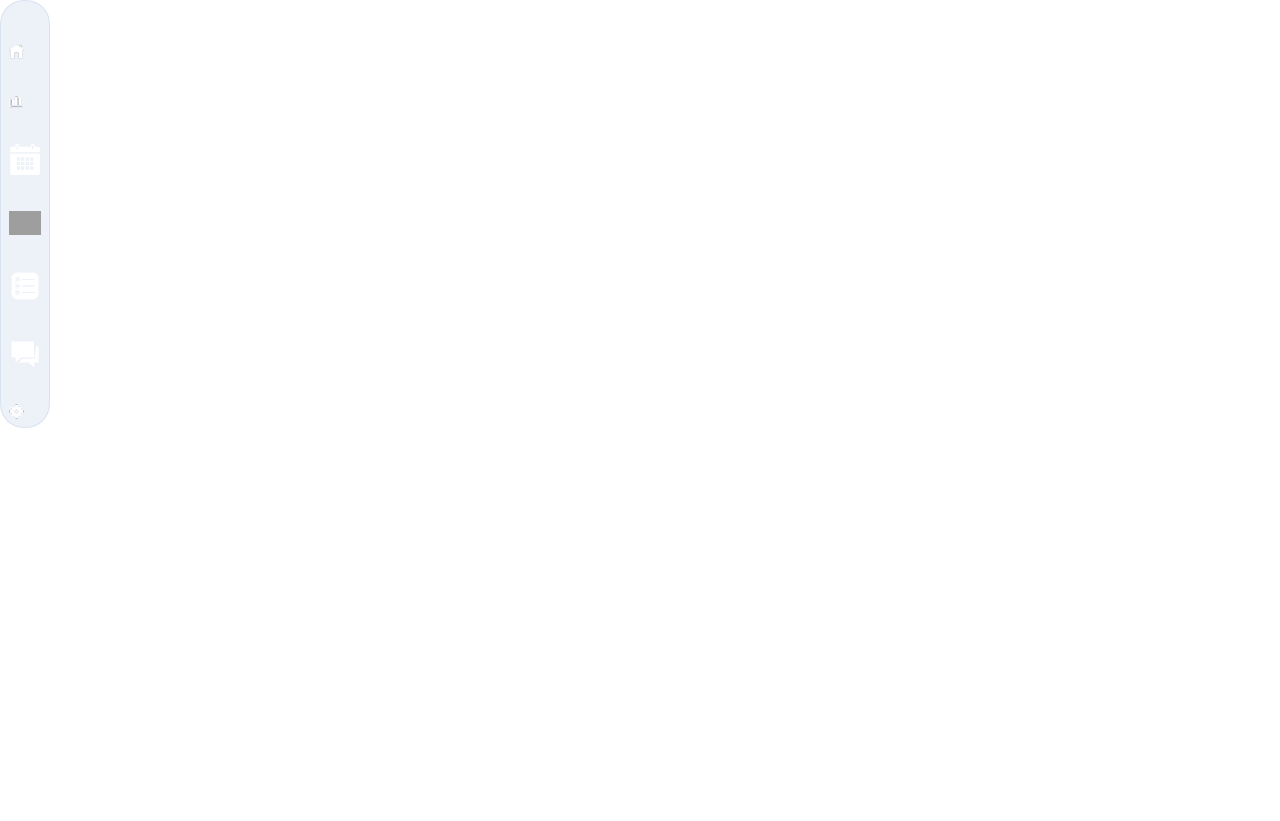
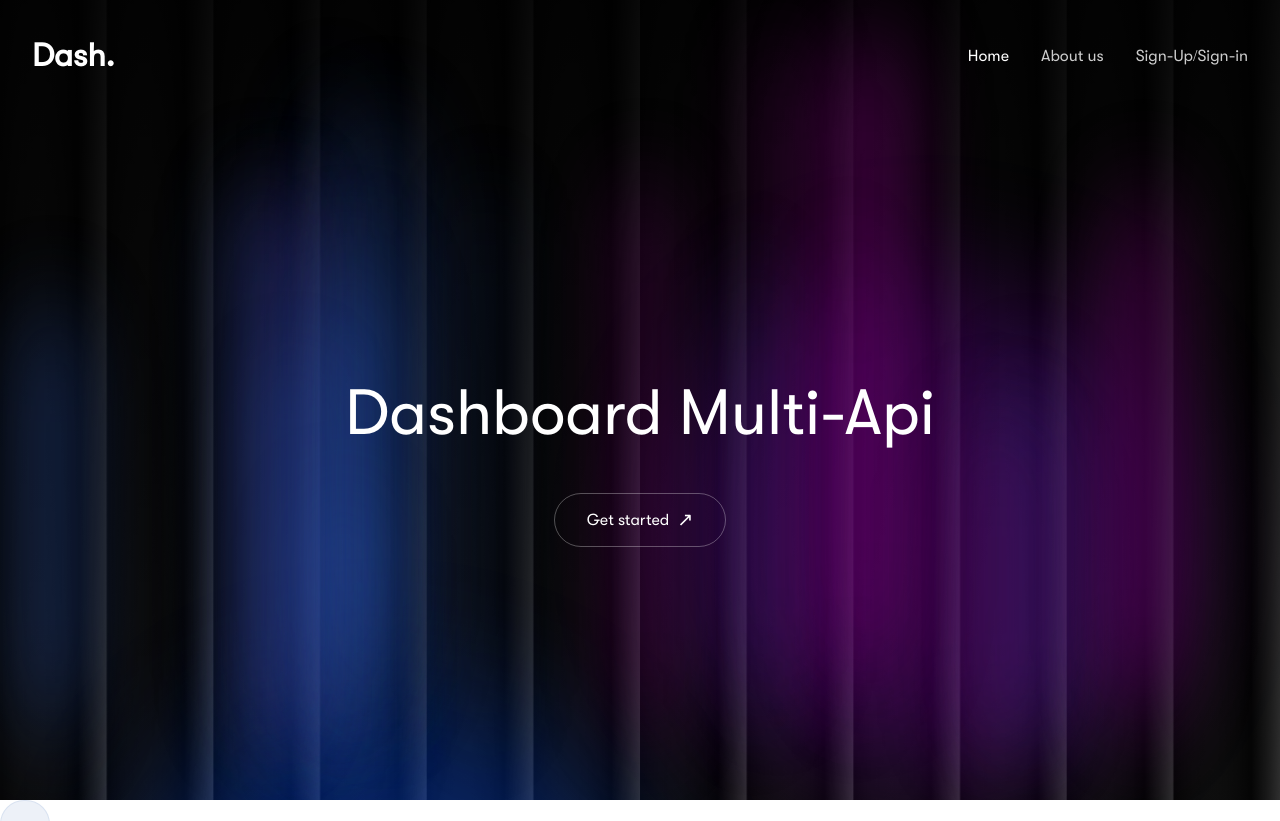
Before and after one commit to Serge01700/Dashboard-Multi-Api, a Vue app in the folder dashboard-api/: page / in a window 1280 px wide. Shown: the top 821 px of the page. Before the commit the page ends 800 px from the top, so only its background shows below. Built offline with nearby package versions, Linux system fonts and the light colour scheme; grey boxes are pictures that could not be loaded.

Commit message:
header home

```diff
--- a/dashboard-api/src/App.vue
+++ b/dashboard-api/src/App.vue
@@ -1,5 +1,6 @@
 <template>
 <div>
+    <AnimatedBackground />
 
     <WidgetWeather  class="hidden"/>
     <Sidebar />
@@ -14,6 +15,7 @@
 import WidgetWeather from './components/WidgetWeatherHome.vue'
 import DashboardLayout from './layout/DashboardLayout.vue';
 import Sidebar from './components/Sidebar.vue';
+import AnimatedBackground from './components/AnimatedBackground.vue';
 
 
 
@@ -21,7 +23,8 @@ export default {
     components:{
         WidgetWeather,
         DashboardLayout,
-        Sidebar
+        Sidebar,
+        AnimatedBackground
     }
 }
 </script>
--- /dev/null
+++ b/dashboard-api/src/components/AnimatedBackground.vue
@@ -0,0 +1,250 @@
+<template>
+    <div class="custom-bg">
+        <div class="dashboard">
+          <!-- Ellipses fixes avec plus d'intensité -->
+          <div class="ellipse ellipse-blue"></div>
+          <div class="ellipse ellipse-purple"></div>
+
+          <div class="animated-background">
+            <div v-for="(bar, index) in bars" :key="index"
+                 class="light-bar"
+                 :style="{
+                   left: `${bar.position}%`,
+                   width: `${bar.width}%`,
+                   height: `${bar.height}%`,
+                   backgroundColor: bar.color,
+                   animationDuration: `${bar.speed}s`,
+                   animationDelay: `${bar.delay}s`
+                 }">
+            </div>
+          </div>
+          <div class="content">
+            <header>
+              <div class="logo">Dash.</div>
+              <nav>
+                <a href="#" class="active">Home</a>
+                <a href="#">About us</a>
+                <a href="#">Sign-Up/Sign-in</a>
+              </nav>
+            </header>
+            <main>
+              <h1>Dashboard Multi-Api</h1>
+              <button class="get-started">
+                Get started
+                <span class="arrow">↗</span>
+              </button>
+            </main>
+          </div>
+        </div>
+    </div>
+    </template>
+
+    <script>
+    export default {
+      name: 'DashboardView',
+      data() {
+        return {
+          bars: []
+        }
+      },
+      mounted() {
+        this.generateBars();
+      },
+      methods: {
+        generateBars() {
+          // Générer entre 15 et 20 barres
+          const numberOfBars = Math.floor(Math.random() * 6) + 15;
+
+          for (let i = 0; i < numberOfBars; i++) {
+            // Générer des propriétés aléatoires pour chaque barre
+            const isBlue = Math.random() > 0.5;
+
+            const bar = {
+              position: Math.random() * 100, // Position horizontale
+              width: Math.random() * 7 + 1, // Largeur entre 1% et 8%
+              height: Math.random() * 40 + 30, // Hauteur entre 30% et 70%
+              color: isBlue ?
+                `rgba(40, 82, 175, ${Math.random() * 0.5 + 0.3})` : // Intensité augmentée
+                `rgba(128, 0, 128, ${Math.random() * 0.5 + 0.3})`, // Intensité augmentée
+              speed: Math.random() * 8 + 7, // Vitesse d'animation entre 7s et 15s
+              delay: Math.random() * -5 // Délai d'animation aléatoire
+            };
+
+            this.bars.push(bar);
+          }
+        }
+      }
+    }
+    </script>
+
+    <style scoped>
+    .dashboard {
+      min-height: 100vh;
+      position: relative;
+      color: rgb(255, 255, 255);
+      background:  linear-gradient(rgba(0, 0, 0, 0.9), rgba(0, 0, 0, 0.5)),  url('../assets/img/bg (2).png');
+      background-size: cover;
+      background-position: center;
+      overflow: hidden;
+    }
+
+    .dashboard::before {
+  content: '';
+  position: absolute;
+  top: 0;
+  left: 0;
+  right: 0;
+  bottom: 0;
+  background: inherit; /* Hérite de l'image de fond */
+  opacity: 0.3; /* Ajuste l'opacité de l'image */
+  z-index: -1; /* Assure que le pseudo-élément soit derrière le contenu */
+}
+
+    .custom-bg {
+      background-color: rgb(14, 14, 14);
+    }
+
+    /* Styles pour les ellipses fixes */
+    .ellipse {
+      position: absolute;
+      border-radius: 50%;
+      filter: blur(70px); /* Flou plus prononcé */
+      z-index: 1;
+      animation: pulseAndMove 1s infinite alternate ease-in-out;
+    }
+
+    .ellipse-blue {
+      width: 40vw;
+      height: 40vw;
+      background-color: rgba(0, 80, 255, 0.6); /* Bleu plus intense */
+      top: 100%;
+      left: 10%;
+      animation-delay: -2s;
+    }
+
+    .ellipse-purple {
+      width: 45vw;
+      height: 45vw;
+      background-color: rgba(170, 0, 255, 0.4); /* Violet plus intense */
+      bottom: 1%;
+      right: 5%;
+      animation-delay: -5s;
+    }
+
+    @keyframes pulseAndMove {
+      0% {
+        transform: translateY(5%) scale(0.9);
+        opacity: 0.5;
+      }
+      50% {
+        transform: translateY(-10%) scale(1.05);
+        opacity: 0.7;
+      }
+      100% {
+        transform: translateY(-20%) scale(1);
+        opacity: 0.6;
+      }
+    }
+
+    .animated-background {
+      position: absolute;
+      top: 0;
+      left: 0;
+      width: 100%;
+      height: 100%;
+      z-index: 1;
+    }
+
+    .light-bar {
+      position: absolute;
+      bottom: 0;
+      border-radius: 50px;
+      filter: blur(40px);
+      opacity: 0.7; /* Légèrement plus opaque */
+      animation: moveUpDown linear infinite alternate;
+      transform-origin: bottom;
+    }
+
+    @keyframes moveUpDown {
+      0% {
+        transform: scaleY(0.8) translateY(5%);
+      }
+      100% {
+        transform: scaleY(1.5) translateY(-25%);
+      }
+    }
+
+    .content {
+      position: relative;
+      z-index: 2;
+      height: 100vh;
+      display: flex;
+      flex-direction: column;
+      padding: 2rem;
+    }
+
+    header {
+      display: flex;
+      justify-content: space-between;
+      align-items: center;
+      margin-bottom: 4rem;
+    }
+
+    .logo {
+      font-size: 2rem;
+      font-weight: bold;
+    }
+
+    nav {
+      display: flex;
+      gap: 2rem;
+    }
+
+    nav a {
+      color: white;
+      text-decoration: none;
+      font-size: 1rem;
+      opacity: 0.8;
+      transition: opacity 0.3s;
+    }
+
+    nav a:hover, nav a.active {
+      opacity: 1;
+    }
+
+    main {
+      display: flex;
+      flex-direction: column;
+      justify-content: center;
+      align-items: center;
+      flex-grow: 1;
+      text-align: center;
+    }
+
+    h1 {
+      font-size: 4rem;
+      margin-bottom: 2rem;
+    }
+
+    .get-started {
+      background-color: transparent;
+      color: white;
+      border: 1px solid rgba(255, 255, 255, 0.3);
+      padding: 0.75rem 2rem;
+      border-radius: 2rem;
+      font-size: 1rem;
+      cursor: pointer;
+      display: flex;
+      align-items: center;
+      gap: 0.5rem;
+      transition: all 0.3s;
+    }
+
+    .get-started:hover {
+      background-color: rgba(255, 255, 255, 0.1);
+    }
+
+    .arrow {
+      font-size: 1.2rem;
+    }
+    </style>
```
Also changed, not shown: dashboard-api/src/assets/img/bg (2).png (added), dashboard-api/src/assets/img/bg.png (added).
